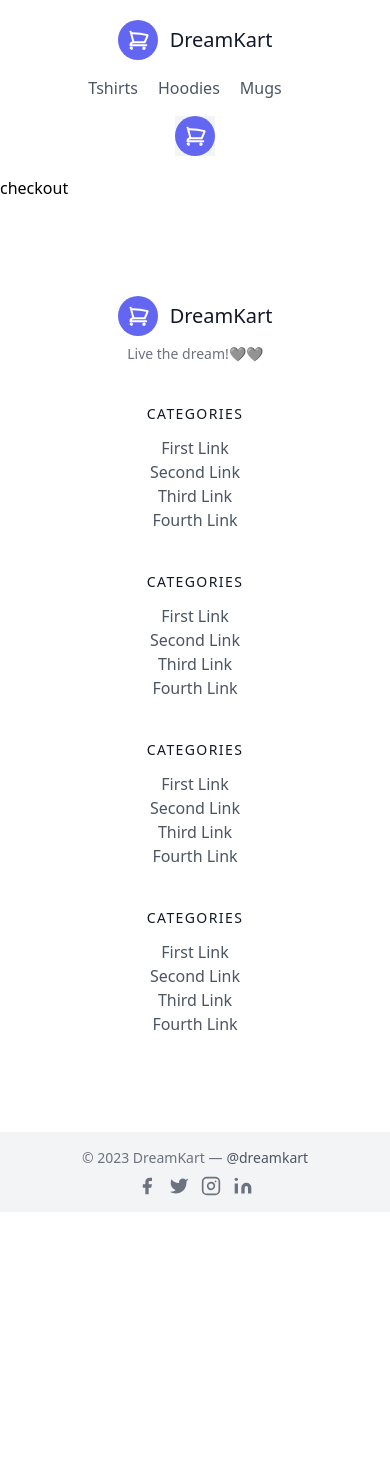
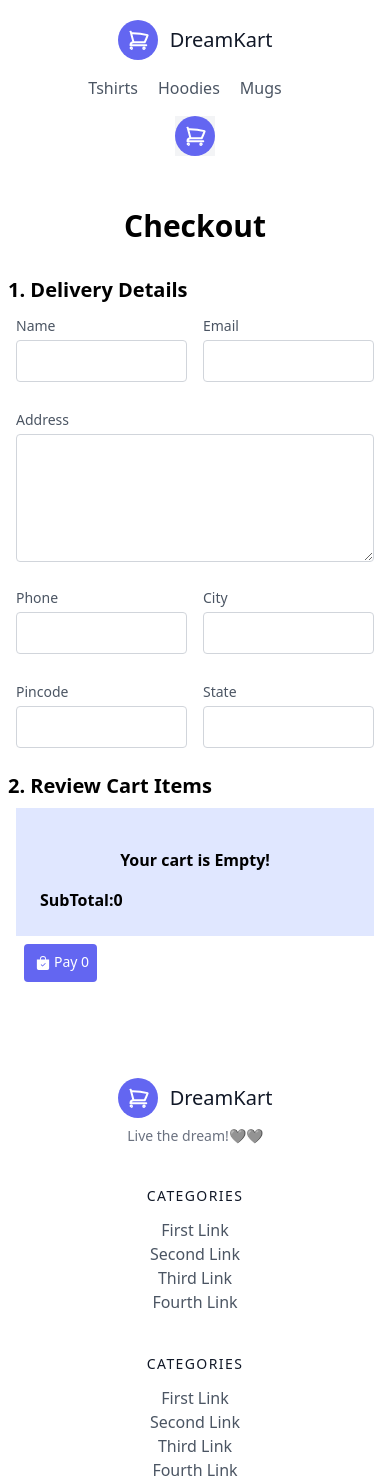
Before and after one commit to NytWarrior/dreamkart-nextjs, a Next.js app: page /checkout in a window 390 px wide. Shown: the top 1479 px of the page. Before the commit the page ends 1212 px from the top, so only its background shows below. Built offline with nearby package versions, Linux system fonts and the light colour scheme.

Commit message:
some fixes and checkout page added

```diff
--- a/components/Navbar.js
+++ b/components/Navbar.js
@@ -1,3 +1,4 @@
+import Link from 'next/link';
 import React, { useRef } from 'react'
 import { AiOutlineShoppingCart, AiFillCloseCircle, AiFillMinusCircle, AiFillPlusCircle } from 'react-icons/ai';
 import { BsFillBagCheckFill } from 'react-icons/bs'
@@ -15,7 +16,7 @@
     }
     const ref = useRef()
     return (
-        <header className="text-gray-600 body-font">
+        <header className="text-gray-600 body-font sticky top-0 z-10 bg-white">
             <div className="container mx-auto flex flex-wrap p-5 flex-col md:flex-row items-center">
                 <a href="/" className="flex title-font font-medium items-center text-gray-900 mb-4 md:mb-0">
                     <svg xmlns="http://www.w3.org/2000/svg" fill="none" stroke="currentColor" strokeLinecap="round" strokeLinejoin="round" strokeWidth="2" className="w-10 h-10 text-white p-2 bg-indigo-500 rounded-full" viewBox="0 0 24 24">
@@ -33,11 +34,13 @@
                         <path d="M2.25 3h1.386c.51 0 .955.343 1.087.835l.383 1.437M7.5 14.25a3 3 0 00-3 3h15.75m-12.75-3h11.218c1.121-2.3 2.1-4.684 2.924-7.138a60.114 60.114 0 00-16.536-1.84M7.5 14.25L5.106 5.272M6 20.25a.75.75 0 11-1.5 0 .75.75 0 011.5 0zm12.75 0a.75.75 0 11-1.5 0 .75.75 0 011.5 0z"></path>
                     </svg>
                 </button>
-                <div ref={ref} className="w-72 h-full sideCart absolute top-0 right-0 bg-indigo-100 px-8 py-10 transform transition-transform translate-x-full">
+
+            </div>
+            <div ref={ref} className="w-72 h-[100vh] sideCart absolute top-0 right-0 bg-indigo-100 px-8 py-10 transform transition-transform translate-x-full">
                 <h2 className='font-bold text-xl text-center'>Shopping Cart</h2>
                 <span onClick={toggleCart} className='absolute top-5 right-2 cursor-pointer text-2xl text-indigo-600'><AiFillCloseCircle /></span>
                 <ol className='list-decimal font-semibold'>
-                        {Object.keys(cart).length == 0 && <div className='my-4 font-semibold'>Your cart is Empty!</div>}
+                    {Object.keys(cart).length == 0 && <div className='my-4 font-semibold text-center'>Your cart is Empty!</div>}
                     {Object.keys(cart).map((k) => {
                         return <li key={k}>
                             <div className="item flex my-5">
@@ -52,18 +55,17 @@
                     })}
 
                 </ol>
+                <span className='font-bold my-2'>SubTotal:{subTotal}</span>
                 <div className='flex'>
-                        <button className='flex mr-2 text-white bg-indigo-500 border-0 py-2 px-2 focus:outline-none hover:bg-indigo-600 rounded text-sm'>
+                    <Link href={'/checkout'} className='flex mr-2 text-white bg-indigo-500 border-0 py-2 px-2 focus:outline-none hover:bg-indigo-600 rounded text-sm'>
                         <BsFillBagCheckFill className='mt-1' />Checkout
-                        </button>
+                    </Link>
                     <button onClick={clearCart} className='flex mr-2 text-white bg-indigo-500 border-0 py-2 px-2 focus:outline-none hover:bg-indigo-600 rounded text-sm'>
                         Clear Cart
                     </button>
                 </div>
             </div>
-            </div>
-
-        </header>
+        </header >
     )
 }
 
--- a/pages/_app.js
+++ b/pages/_app.js
@@ -11,6 +11,7 @@
     try {
       if (localStorage.getItem("cart")) {
         setCart(JSON.parse(localStorage.getItem("cart")));
+        saveCart(JSON.parse(localStorage.getItem("cart")));
       }
     } catch (error) {
       console.log(error);
--- a/pages/checkout.js
+++ b/pages/checkout.js
@@ -1,8 +1,95 @@
+import Link from 'next/link';
 import React from 'react'
+import { AiFillMinusCircle, AiFillPlusCircle } from 'react-icons/ai';
+import { BsFillBagCheckFill } from 'react-icons/bs'
 
-const checkout = () => {
+const checkout = ({ cart, subTotal, addToCart, removeFromCart }) => {
     return (
-        <div>checkout</div>
+        <div className="container px-2 sm:m-auto">
+            <h1 className='font-bold text-3xl my-8 text-center'>Checkout</h1>
+            <h2 className="font-bold text-xl">1. Delivery Details</h2>
+            <div className="mx-auto flex my-2">
+                <div className="px-2 w-1/2">
+                    <div className="mb-4">
+                        <label htmlFor="name" className="leading-7 text-sm text-gray-600">Name</label>
+                        <input type="text" id="name" name="name" className="w-full bg-white rounded border border-gray-300 focus:border-indigo-500 focus:ring-2 focus:ring-indigo-200 text-base outline-none text-gray-700 py-1 px-3 leading-8 transition-colors duration-200 ease-in-out" />
+
+                    </div>
+                </div>
+                <div className="px-2 w-1/2">
+                    <div className="mb-4">
+                        <label htmlFor="email" className="leading-7 text-sm text-gray-600">Email</label>
+                        <input type="text" id="email" name="email" className="w-full bg-white rounded border border-gray-300 focus:border-indigo-500 focus:ring-2 focus:ring-indigo-200 text-base outline-none text-gray-700 py-1 px-3 leading-8 transition-colors duration-200 ease-in-out" />
+
+                    </div>
+                </div>
+            </div>
+            <div className="px-2 w-full">
+                <div className="mb-4">
+                    <label htmlFor="address" className="leading-7 text-sm text-gray-600">Address</label>
+                    <textarea id="address" name="address" cols="30" rows="2" class="w-full bg-white rounded border border-gray-300 focus:border-indigo-500 focus:ring-2 focus:ring-indigo-200 h-32 text-base outline-none text-gray-700 py-1 px-3 leading-8 transition-colors duration-200 ease-in-out"></textarea>
+
+                </div>
+            </div>
+            <div className="mx-auto flex my-2">
+                <div className="px-2 w-1/2">
+                    <div className="mb-4">
+                        <label htmlFor="phone" className="leading-7 text-sm text-gray-600">Phone</label>
+                        <input type="text" id="phone" name="phone" className="w-full bg-white rounded border border-gray-300 focus:border-indigo-500 focus:ring-2 focus:ring-indigo-200 text-base outline-none text-gray-700 py-1 px-3 leading-8 transition-colors duration-200 ease-in-out" />
+
+                    </div>
+                </div>
+                <div className="px-2 w-1/2">
+                    <div className="mb-4">
+                        <label htmlFor="city" className="leading-7 text-sm text-gray-600">City</label>
+                        <input type="text" id="city" name="city" className="w-full bg-white rounded border border-gray-300 focus:border-indigo-500 focus:ring-2 focus:ring-indigo-200 text-base outline-none text-gray-700 py-1 px-3 leading-8 transition-colors duration-200 ease-in-out" />
+
+                    </div>
+                </div>
+            </div>
+            <div className="mx-auto flex my-2">
+                <div className="px-2 w-1/2">
+                    <div className="mb-4">
+                        <label htmlFor="pincode" className="leading-7 text-sm text-gray-600">Pincode</label>
+                        <input type="text" id="pincode" name="pincode" className="w-full bg-white rounded border border-gray-300 focus:border-indigo-500 focus:ring-2 focus:ring-indigo-200 text-base outline-none text-gray-700 py-1 px-3 leading-8 transition-colors duration-200 ease-in-out" />
+
+                    </div>
+                </div>
+                <div className="px-2 w-1/2">
+                    <div className="mb-4">
+                        <label htmlFor="state" className="leading-7 text-sm text-gray-600">State</label>
+                        <input type="text" id="state" name="state" className="w-full bg-white rounded border border-gray-300 focus:border-indigo-500 focus:ring-2 focus:ring-indigo-200 text-base outline-none text-gray-700 py-1 px-3 leading-8 transition-colors duration-200 ease-in-out" />
+
+                    </div>
+                </div>
+            </div>
+
+            <h2 className="font-bold text-xl">2. Review Cart Items</h2>
+
+            <div className="sideCart bg-indigo-100 p-6 m-2">
+                <ol className='list-decimal font-semibold'>
+                    {Object.keys(cart).length == 0 && <div className='my-4 font-semibold text-center'>Your cart is Empty!</div>}
+                    {Object.keys(cart).map((k) => {
+                        return <li key={k}>
+                            <div className="item flex my-5">
+                                <div className="font-semibold">{cart[k].name}</div>
+                                <div className="flex font-semibold items-center justify-center w-1/3 text-lg">
+                                    <AiFillMinusCircle onClick={() => removeFromCart(k, 1, cart[k].price, cart[k].name, cart[k].size, cart[k].variant)} className='cursor-pointer text-indigo-500' />
+                                    <span className='mx-2 text-sm'>{cart[k].qty}</span>
+                                    <AiFillPlusCircle onClick={() => addToCart(k, 1, cart[k].price, cart[k].name, cart[k].size, cart[k].variant)} className='cursor-pointer text-indigo-500' />
+                                </div>
+                            </div>
+                        </li>
+                    })}
+                </ol>
+                <span className='font-bold'>SubTotal:{subTotal}</span>
+            </div>
+            <div className="mx-4">
+                <Link href={'/checkout'}><button className='flex mr-2 text-white bg-indigo-500 border-0 py-2 px-2 focus:outline-none hover:bg-indigo-600 rounded text-sm'>
+                    <BsFillBagCheckFill className='m-1' />Pay {subTotal}</button>
+                </Link>
+            </div>
+        </div>
     )
 }
 
```
Lines whose indentation alone changed are shown as unchanged.
